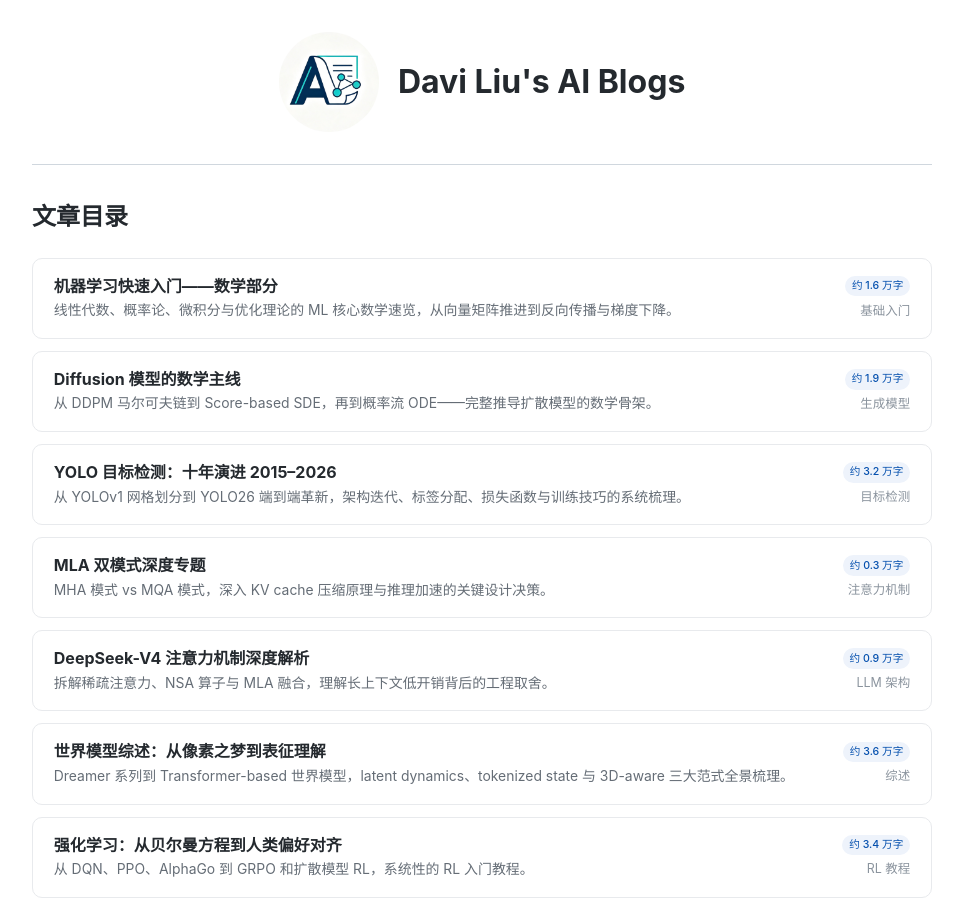
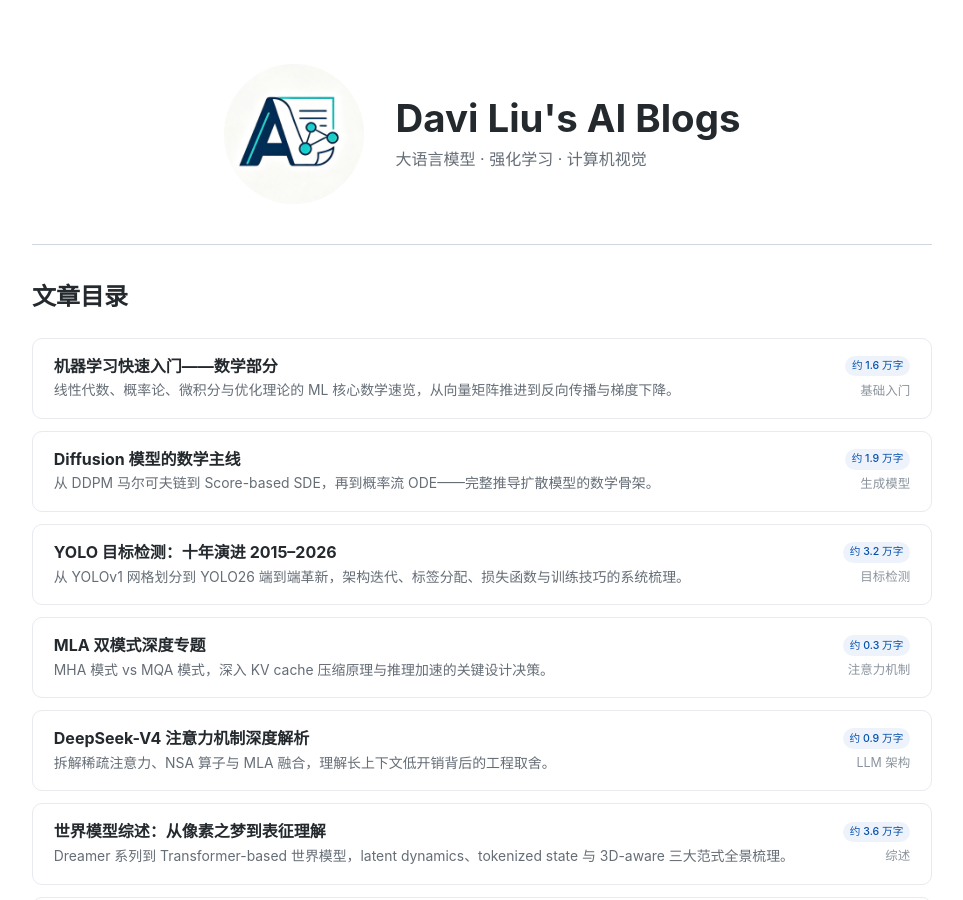
Before and after one commit to liuwwei3/liuwwei3.github.io, a Jekyll site: the page built from index.md, in a window 1280 px wide and 900 px high. Shown: the whole window, without its empty margins (158-1121 px from the left). Built offline with Jekyll 4.4.1, drawn with Linux system fonts in a browser that asks for light colours.

Commit message:
Enlarge logo to 140px, add branding subtitle
Co-Authored-By: Claude <noreply@anthropic.com>

```diff
--- a/index.md
+++ b/index.md
@@ -82,9 +82,12 @@ title: "Davi Liu's AI Blogs"
   .img-lightbox-bg { position: absolute; inset: 0; cursor: default; }
 </style>
 
-<div style="display:flex; align-items:center; justify-content:center; gap:1.2em; margin-bottom:1.5em;">
-  <img src="/logo.jpeg" style="width:100px;height:100px;border-radius:50%;object-fit:cover;">
-  <h1 style="margin:0; font-size:2em;">Davi Liu's AI Blogs</h1>
+<div style="display:flex; align-items:center; justify-content:center; gap:2em; margin:2em 0 2.5em 0;">
+  <img src="/logo.jpeg" style="width:140px;height:140px;border-radius:50%;object-fit:cover;">
+  <div>
+    <h1 style="margin:0; font-size:2.4em; line-height:1.2;">Davi Liu's AI Blogs</h1>
+    <p style="margin:0.3em 0 0 0; color:#656d76; font-size:1em;">大语言模型 · 强化学习 · 计算机视觉</p>
+  </div>
 </div>
 
 ---
```
